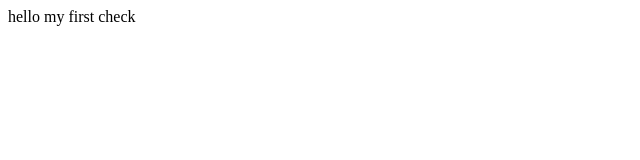
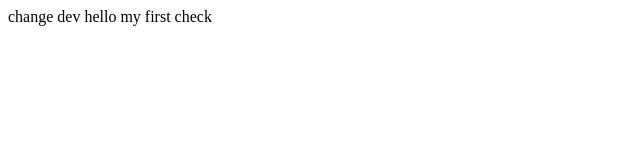
Before and after one commit to ildarum21/test, a plain HTML site: page index.html in a window 1280 px wide. Shown: the whole page, without its empty margins (0-640 px from the left). Drawn offline with Linux system fonts and the light colour scheme.

Commit message:
commit 3

```diff
--- a/index.html
+++ b/index.html
@@ -1,3 +1,4 @@
 <html>
+change dev
 hello my first check
 </html>
```
